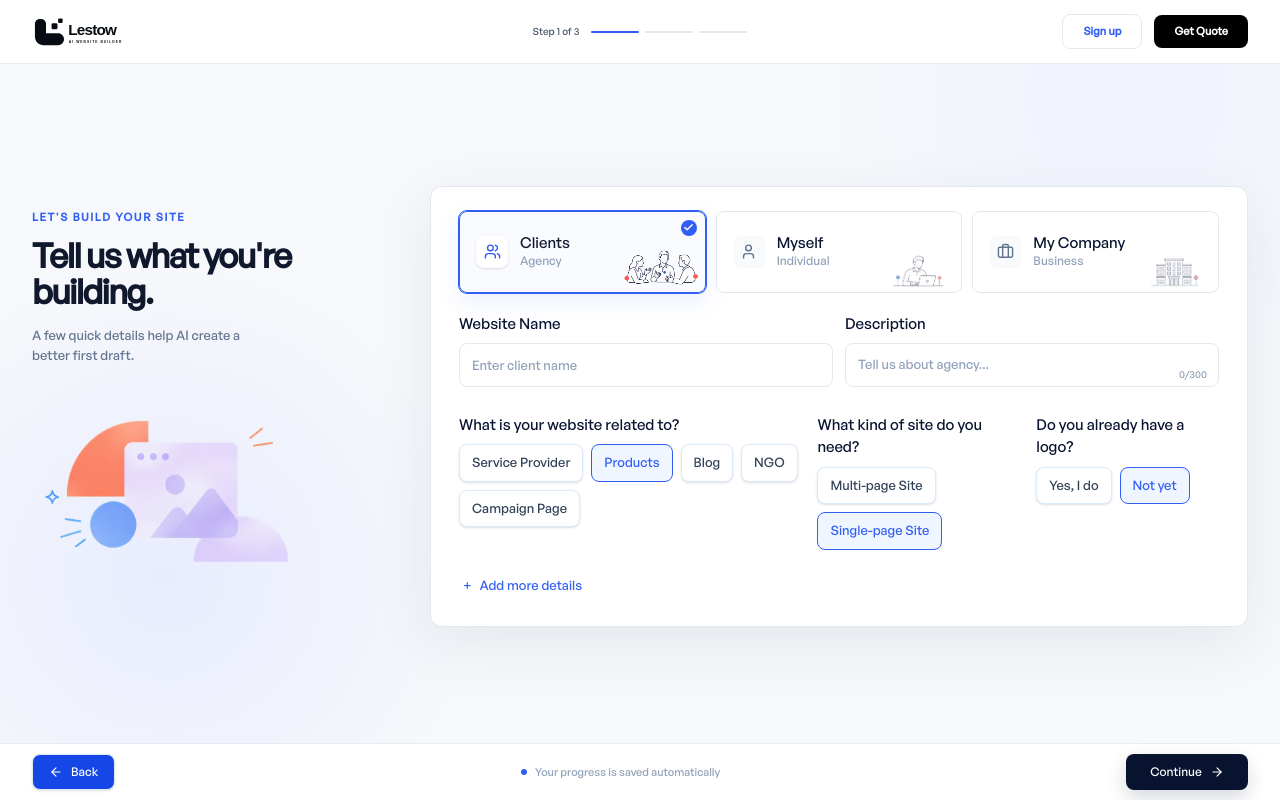
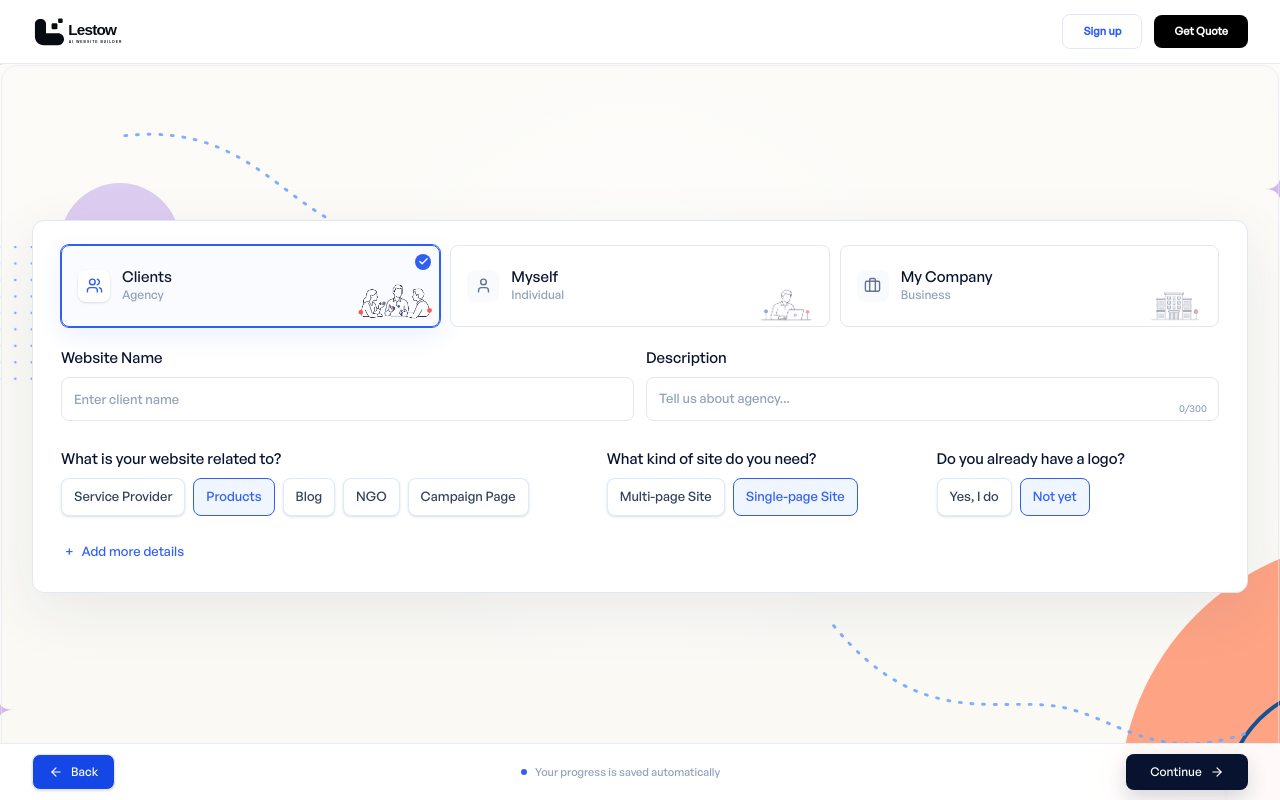
Before and after one commit to cssbackup/css-ai-builder, a Next.js app: page / in a window 1280 px wide. Both pictures are taken after a click on the button "Start Building". Built offline with nearby package versions, Linux system fonts and the light colour scheme.

Commit message:
new flow

```diff
--- a/components/sections/businessonboarding.tsx
+++ b/components/sections/businessonboarding.tsx
@@ -105,43 +105,15 @@ export default function BusinessOnboarding({ onBack }: { onBack: () => void }) {
   };
 
   return (
-    <main className="relative flex min-h-dvh w-full items-center justify-center overflow-hidden bg-[#f7f8fb] pb-[72px] pt-[84px] text-[#08132f]">
-      <div className="pointer-events-none absolute inset-0 bg-[radial-gradient(circle_at_13%_72%,rgba(226,231,255,.72),transparent_25%),radial-gradient(circle_at_88%_12%,rgba(236,240,255,.7),transparent_23%)]" />
+    <main className="relative flex min-h-dvh w-full items-center justify-center overflow-hidden bg-[#fbfaf6] pb-[72px] pt-[84px] text-[#08132f] 2xl:pt-20">
+      <OnboardingBackdrop />
 
-      <OnboardingHeader step={step} />
+      <OnboardingHeader />
 
-      <div className="relative z-10 w-full max-w-[1320px] overflow-visible px-4 sm:px-7 lg:px-8">
-        <div
-          className={
-            step === 0
-              ? "grid w-full items-center gap-8 lg:grid-cols-[330px_minmax(0,1fr)] xl:grid-cols-[350px_minmax(0,1fr)] xl:gap-12"
-              : "w-full"
-          }
-        >
+      <div className="relative z-10 w-full max-w-[1320px] overflow-visible px-4 sm:px-7 lg:px-8 2xl:max-w-[1632px]">
+        <div className="w-full">
           {step === 0 && (
-            <>
-              <aside className="hidden self-stretch lg:flex lg:flex-col lg:justify-center">
-                <p className="text-[11px] font-semibold uppercase tracking-[.14em] text-[#315ff4]">
-                  Let&apos;s build your site
-                </p>
-                <h1 className="mt-3 max-w-[260px] text-[34px] font-semibold leading-[1.06] tracking-[-.045em] text-[#10182d]">
-                  Tell us what you&apos;re building.
-                </h1>
-                <p className="mt-4 max-w-[235px] text-[13px] leading-5 text-slate-500">
-                  A few quick details help AI create a better first draft.
-                </p>
-                <div className="relative mt-7 h-[210px] w-[280px]">
-                  <Image
-                    src="/onboarding-illustration.png"
-                    alt="Website design illustration"
-                    fill
-                    priority
-                    className="object-contain"
-                  />
-                </div>
-              </aside>
-
-              <div className="min-w-0">
+            <div className="min-w-0 w-full">
               <Categorystep
                 value={businessInfo}
                 showErrors={businessInfoSubmitted}
@@ -165,7 +137,6 @@ export default function BusinessOnboarding({ onBack }: { onBack: () => void }) {
                 }}
               />
             </div>
-            </>
           )}
           {step === 1 && (
             <CategoryType
@@ -189,17 +160,17 @@ export default function BusinessOnboarding({ onBack }: { onBack: () => void }) {
       </div>
 
       {!showTemplatePreview && (
-        <div className="fixed inset-x-0 bottom-0 z-30 border-t border-slate-200/80 bg-white/95 py-2.5 backdrop-blur-xl">
-          <div className="mx-auto flex max-w-[1320px] items-center justify-between px-4 sm:px-7 lg:px-8">
+        <div className="fixed inset-x-0 bottom-0 z-30 border-t border-slate-200/80 bg-white/95 py-2.5 backdrop-blur-xl 2xl:h-[72px]">
+          <div className="mx-auto flex max-w-[1320px] items-center justify-between px-4 sm:px-7 lg:px-8 2xl:max-w-[1632px]">
             <button
               type="button"
               onClick={step === 0 ? onBack : () => setStep((prev) => prev - 1)}
-              className="inline-flex h-9 items-center gap-2 rounded-lg border border-slate-200 bg-blue-700 px-4 text-xs font-medium text-white shadow-sm transition hover:border-blue-300 hover:text-[#315ff4]"
+              className="inline-flex h-9 items-center gap-2 rounded-lg border border-slate-200 bg-blue-700 px-4 text-xs font-medium text-white shadow-sm transition hover:border-blue-300 2xl:h-10 2xl:px-5 2xl:text-sm"
             >
               <ArrowLeft size={14} /> Back
             </button>
 
-            <div className="hidden items-center gap-2 text-[11px] font-medium text-slate-400 sm:flex">
+            <div className="hidden items-center gap-2 text-[11px] font-medium text-slate-400 sm:flex 2xl:text-xs">
               <span className="size-1.5 rounded-full bg-[#315ff4]" />
               Your progress is saved automatically
             </div>
@@ -212,7 +183,7 @@ export default function BusinessOnboarding({ onBack }: { onBack: () => void }) {
                 (step === 1 && !selectedCategory) ||
                 (step === 2 && !selectedTemplate)
               }
-              className="group inline-flex h-9 min-w-[122px] items-center justify-center gap-2 rounded-lg bg-[#08132f] px-5 text-xs font-medium text-white shadow-[0_8px_20px_rgba(8,19,47,.16)] transition hover:bg-[#315ff4] disabled:cursor-not-allowed disabled:opacity-50"
+              className="group inline-flex h-9 min-w-[122px] items-center justify-center gap-2 rounded-lg bg-[#08132f] px-5 text-xs font-medium text-white shadow-[0_8px_20px_rgba(8,19,47,.16)] transition hover:bg-[#315ff4] disabled:cursor-not-allowed disabled:opacity-50 2xl:h-10 2xl:min-w-[142px] 2xl:px-6 2xl:text-sm"
             >
               {loadspinner && (
                 <span className="size-3.5 animate-spin rounded-full border-2 border-white border-t-transparent" />
@@ -232,14 +203,129 @@ export default function BusinessOnboarding({ onBack }: { onBack: () => void }) {
   );
 }
 
-function OnboardingHeader({ step }: { step: number }) {
+function OnboardingBackdrop() {
   return (
-    <header className="fixed inset-x-0 top-0 z-40 h-16 border-b border-slate-200/80 bg-white/95 backdrop-blur-xl">
-      <div className="mx-auto grid h-full max-w-[1320px] grid-cols-[1fr_auto] items-center gap-4 px-4 sm:px-7 lg:grid-cols-[1fr_auto_1fr] lg:px-8">
+    <div
+      className="pointer-events-none absolute inset-x-0 bottom-0 top-16 overflow-hidden 2xl:top-20"
+      aria-hidden="true"
+    >
+      <div className="absolute inset-0 bg-[radial-gradient(circle_at_50%_42%,rgba(255,255,255,.82),transparent_42%),linear-gradient(180deg,#fcfbf8_0%,#faf9f4_100%)]" />
+      <svg
+        viewBox="0 0 1600 760"
+        preserveAspectRatio="xMidYMid slice"
+        className="absolute inset-0 h-full w-full"
+      >
+        <defs>
+          <pattern
+            id="onboarding-dots"
+            width="17"
+            height="17"
+            patternUnits="userSpaceOnUse"
+          >
+            <circle cx="2" cy="2" r="1.35" fill="#6299ff" opacity=".82" />
+          </pattern>
+        </defs>
+
+        <path
+          d="M-72 183 A250 250 0 0 1 218 -58"
+          fill="none"
+          stroke="#a9c8ff"
+          strokeWidth="116"
+          opacity=".82"
+        />
+        <circle cx="263" cy="185" r="62" fill="#cbb4ed" opacity=".64" />
+        <rect
+          x="72"
+          y="188"
+          width="145"
+          height="145"
+          fill="url(#onboarding-dots)"
+        />
+        <path
+          d="M268 74 C420 58 436 184 568 184"
+          fill="none"
+          stroke="#70a7ff"
+          strokeWidth="3"
+          strokeDasharray="2 10"
+          strokeLinecap="round"
+          opacity=".9"
+        />
+
+        <path
+          d="M1295 760 A270 270 0 0 1 1565 490 L1565 760 Z"
+          fill="#ff9c79"
+          opacity=".9"
+        />
+        <rect
+          x="1498"
+          y="624"
+          width="150"
+          height="136"
+          fill="#f5a03b"
+          opacity=".72"
+        />
+        <rect
+          x="1570"
+          y="624"
+          width="120"
+          height="136"
+          fill="#ffd25f"
+          opacity=".72"
+        />
+        <path
+          d="M1405 760 A118 118 0 0 1 1523 642"
+          fill="none"
+          stroke="#155292"
+          strokeWidth="4"
+        />
+        <path
+          d="M1000 580 C1090 690 1170 652 1235 664 C1295 676 1332 724 1430 690"
+          fill="none"
+          stroke="#70a7ff"
+          strokeWidth="3"
+          strokeDasharray="2 10"
+          strokeLinecap="round"
+          opacity=".9"
+        />
+
+        <path
+          d="M1490 70 C1490 84 1497 92 1510 92 C1497 92 1490 100 1490 114 C1490 100 1483 92 1470 92 C1483 92 1490 84 1490 70Z"
+          fill="#76a9ff"
+        />
+        <path
+          d="M1462 112 C1462 123 1468 129 1478 129 C1468 129 1462 135 1462 146 C1462 135 1456 129 1446 129 C1456 129 1462 123 1462 112Z"
+          fill="#d4b8ec"
+        />
+        <path
+          d="M1516 140 C1516 150 1521 156 1531 156 C1521 156 1516 162 1516 172 C1516 162 1511 156 1501 156 C1511 156 1516 150 1516 140Z"
+          fill="#f6bd4d"
+        />
+        <path
+          d="M88 620 C88 633 95 641 108 641 C95 641 88 649 88 662 C88 649 81 641 68 641 C81 641 88 633 88 620Z"
+          fill="#f6bd4d"
+        />
+        <path
+          d="M136 650 C136 661 142 667 153 667 C142 667 136 673 136 684 C136 673 130 667 119 667 C130 667 136 661 136 650Z"
+          fill="#d4b8ec"
+        />
+        <path
+          d="M106 685 C106 699 113 707 127 707 C113 707 106 715 106 729 C106 715 99 707 85 707 C99 707 106 699 106 685Z"
+          fill="#76a9ff"
+        />
+      </svg>
+      <div className="absolute inset-px rounded-2xl border border-slate-200/60" />
+    </div>
+  );
+}
+
+function OnboardingHeader() {
+  return (
+    <header className="fixed inset-x-0 top-0 z-40 h-16 border-b border-slate-200/80 bg-white/95 backdrop-blur-xl 2xl:h-20">
+      <div className="mx-auto flex h-full max-w-[1320px] items-center justify-between gap-4 px-4 sm:px-7 lg:px-8 2xl:max-w-[1632px]">
         <Link
           href="/"
           aria-label="Lestow home"
-          className="relative block h-8 w-[108px] shrink-0"
+          className="relative block h-8 w-[108px] shrink-0 2xl:h-10 2xl:w-[120px]"
         >
           <Image
             src="/lestow-logo.svg"
@@ -250,30 +336,16 @@ function OnboardingHeader({ step }: { step: number }) {
           />
         </Link>
 
-        <div className="hidden items-center gap-3 lg:flex">
-          <span className="text-[10px] font-medium text-slate-600">
-            Step {step + 1} of {steps.length}
-          </span>
-          <div className="flex gap-1.5" aria-hidden="true">
-            {steps.map((item, index) => (
-              <span
-                key={item.title}
-                className={`h-0.5 w-12 rounded-full ${index <= step ? "bg-[#315ff4]" : "bg-slate-200"}`}
-              />
-            ))}
-          </div>
-        </div>
-
         <nav className="flex items-center justify-end gap-2 sm:gap-3">
           <Link
             href="/auth"
-            className="rounded-lg border border-slate-200 bg-white px-4 py-2 text-[11px] font-semibold text-[#315ff4] transition hover:border-blue-300 hover:bg-blue-50 sm:px-5"
+            className="rounded-lg border border-slate-200 bg-white px-4 py-2 text-[11px] font-semibold text-[#315ff4] transition hover:border-blue-300 hover:bg-blue-50 sm:px-5 2xl:px-7 2xl:py-3 2xl:text-xs"
           >
             Sign up
           </Link>
           <Link
             href="/auth"
-            className="rounded-lg bg-black px-4 py-2 text-[11px] font-semibold text-white transition hover:bg-black/75 sm:px-5"
+            className="rounded-lg bg-black px-4 py-2 text-[11px] font-semibold text-white transition hover:bg-black/75 sm:px-5 2xl:px-7 2xl:py-3 2xl:text-xs"
           >
             Get Quote
           </Link>
```
Also changed, not shown: components/sections/categorystep.tsx (+14 -14 lines), components/sections/categorytype.tsx (+20 -22 lines), components/sections/templatepreview.tsx (+14 -13 lines). Lines whose indentation alone changed are shown as unchanged.
